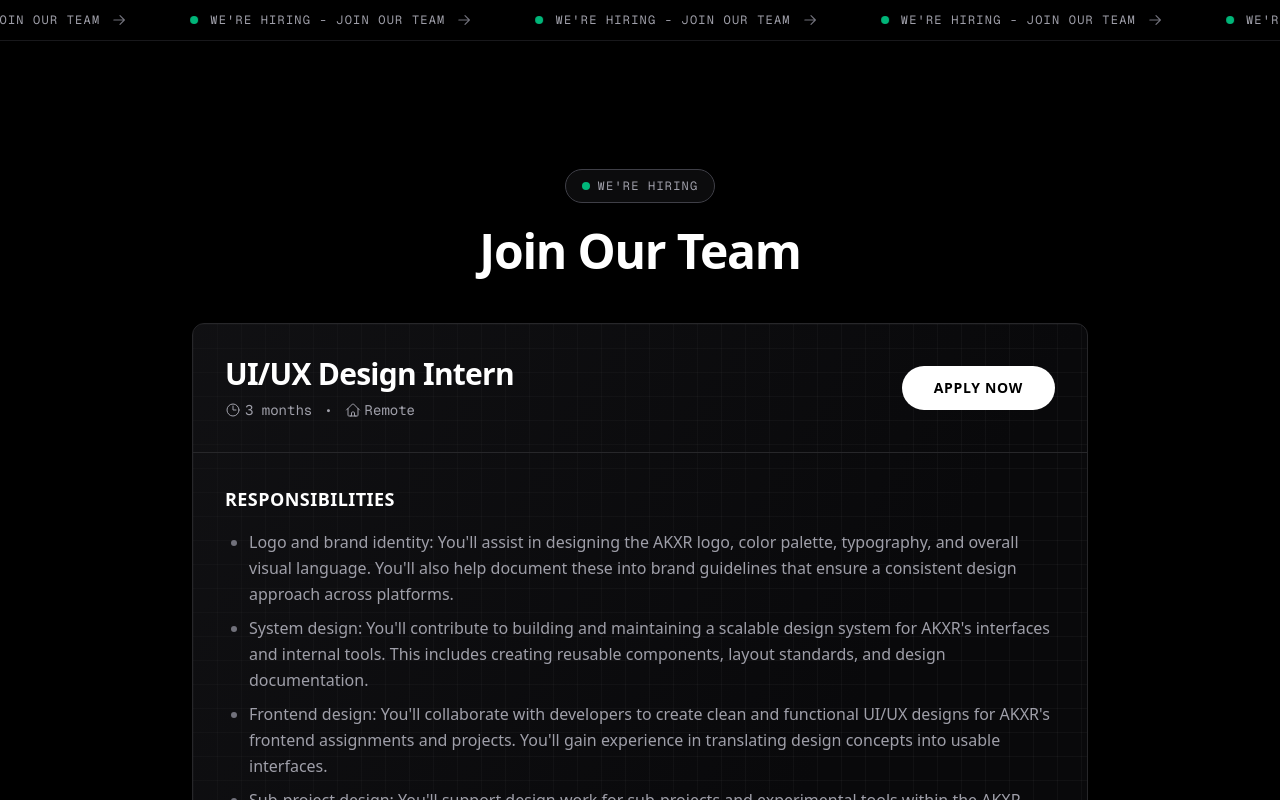
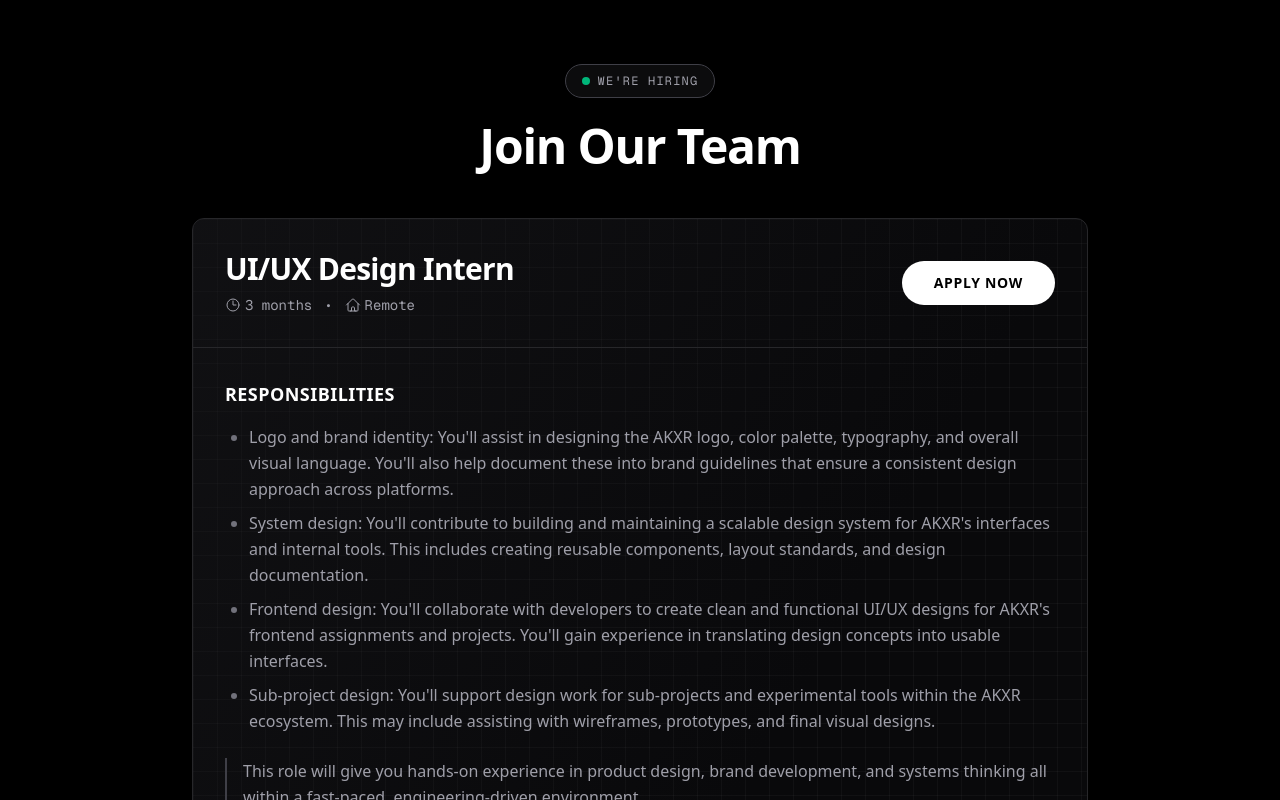
Before and after one commit to akxr-in/akxr-landing-page, a Next.js app: page /careers in a window 1280 px wide. Shown: the top 800 px of the page. Built offline with nearby package versions, Linux system fonts and the light colour scheme.

Commit message:
feat: refactor button components in Careers, Hero, and Pricing pages for consistency and improved UX; add Footer to Careers page

```diff
--- a/app/careers/page.tsx
+++ b/app/careers/page.tsx
@@ -1,11 +1,13 @@
 "use client";
 
-import Link from "next/link";
+import Button from "../components/Button";
+import Footer from "../components/Footer";
 
 export default function Careers() {
 
   return (
-    <main className="min-h-screen bg-black text-white py-32 px-4">
+    <>
+    <main className="min-h-screen bg-black text-white py-16 px-4">
       <div className="mx-auto max-w-4xl">
         {/* Header Section */}
         <div className="mb-12 text-center">
@@ -50,15 +52,14 @@
                 </span>
               </div>
             </div>
-            <Link
+            <Button
               href="https://forms.gle/SvfVa63ECQKp9mtX6"
               target="_blank"
               rel="noopener noreferrer"
+              className="cursor-pointer px-6 sm:px-8 whitespace-nowrap"
             >
-              <button className="group cursor-pointer relative overflow-hidden rounded-full bg-white px-6 sm:px-8 py-3 text-sm font-bold text-black transition-transform hover:scale-105 active:scale-95 uppercase tracking-wider whitespace-nowrap">
-                Apply Now
-              </button>
-            </Link>
+              Apply Now
+            </Button>
           </div>
 
           <div className="relative">
@@ -158,5 +159,7 @@
         </div>
       </div>
     </main>
+    <Footer />
+    </>
   );
 }
--- /dev/null
+++ b/app/components/Button.tsx
@@ -0,0 +1,57 @@
+'use client';
+
+import { ButtonHTMLAttributes, ReactNode } from 'react';
+
+interface ButtonProps extends ButtonHTMLAttributes<HTMLButtonElement> {
+  children: ReactNode;
+  variant?: 'primary' | 'secondary';
+  fullWidth?: boolean;
+  href?: string;
+  target?: string;
+  rel?: string;
+}
+
+export default function Button({
+  children,
+  variant = 'primary',
+  fullWidth = false,
+  href,
+  target,
+  rel,
+  className = '',
+  onClick,
+  ...props
+}: ButtonProps) {
+  const baseStyles = 'group relative overflow-hidden rounded-full px-8 py-3 text-sm font-bold transition-transform hover:scale-105 active:scale-95 uppercase tracking-wider';
+
+  const variantStyles = {
+    primary: 'bg-white text-black',
+    secondary: 'border border-zinc-800 bg-black/50 text-white backdrop-blur-sm hover:bg-zinc-900'
+  };
+
+  const widthStyles = fullWidth ? 'w-full' : '';
+
+  const buttonClasses = `${baseStyles} ${variantStyles[variant]} ${widthStyles} ${className}`.trim();
+
+  const handleClick = (e: React.MouseEvent<HTMLButtonElement>) => {
+    if (href) {
+      window.open(href, target || '_self', rel ? `noreferrer noopener` : undefined);
+    }
+    if (onClick) {
+      onClick(e);
+    }
+  };
+
+  return (
+    <button
+      className={buttonClasses}
+      onClick={handleClick}
+      {...props}
+    >
+      <span className="relative z-10">{children}</span>
+      {variant === 'primary' && (
+        <div className="absolute inset-0 -translate-x-full bg-zinc-300 transition-transform duration-500 group-hover:translate-x-0" />
+      )}
+    </button>
+  );
+}
--- a/app/components/Hero.tsx
+++ b/app/components/Hero.tsx
@@ -1,4 +1,6 @@
 'use client';
+
+import Button from './Button';
 
 export default function Hero() {
   return (
@@ -14,15 +16,12 @@
         </p>
 
         <div className="flex flex-col items-center justify-center gap-4 sm:flex-row animate-fade-in-up delay-200">
-          <button onClick={() => {
-            window.open('https://forms.gle/SZvZP9o4oFmGHjTg7', '_blank')
-          }} className="group relative overflow-hidden rounded-full bg-white px-8 py-3 text-sm font-bold text-black transition-transform hover:scale-105 active:scale-95 uppercase tracking-wider">
-            <span className="relative z-10">Join the waitlist</span>
-            <div className="absolute inset-0 -translate-x-full bg-zinc-300 transition-transform duration-500 group-hover:translate-x-0" />
-          </button>
-          {/* <button className="rounded-full border border-zinc-800 bg-black/50 px-8 py-3 text-sm font-bold text-white backdrop-blur-sm transition-colors hover:bg-zinc-900 uppercase tracking-wider">
+          <Button href="https://forms.gle/SZvZP9o4oFmGHjTg7" target="_blank">
+            Join the waitlist
+          </Button>
+          {/* <Button variant="secondary">
             Learn More
-          </button> */}
+          </Button> */}
         </div>
       </div>
     </section>
--- a/app/components/HiringBanner.tsx
+++ b/app/components/HiringBanner.tsx
@@ -1,6 +1,14 @@
 'use client';
 
+import { usePathname } from "next/navigation";
+
 const HiringBanner = () => {
+  const pathname= usePathname()
+
+  if (pathname?.includes('careers')) {
+    return null;
+  }
+
   return (
     <div className="w-full border-b border-zinc-900 bg-black py-3 overflow-hidden relative">
       <a
--- a/app/components/Pricing.tsx
+++ b/app/components/Pricing.tsx
@@ -1,4 +1,6 @@
 'use client';
+
+import Button from './Button';
 
 export default function Pricing() {
     return (
@@ -6,8 +8,8 @@
             <div className="relative z-10 mx-auto max-w-3xl text-center">
                 <div className="relative overflow-hidden rounded-xl border border-zinc-800 bg-zinc-950 p-8 backdrop-blur-md sm:p-12">
                     {/* Tech grid background */}
-                    <div className="absolute inset-0 bg-[linear-gradient(to_right,#80808012_1px,transparent_1px),linear-gradient(to_bottom,#80808012_1px,transparent_1px)] bg-[size:24px_24px]" />
-                    <div className="absolute inset-0 bg-gradient-to-br from-zinc-900/50 via-transparent to-transparent" />
+                    <div className="absolute inset-0 bg-[linear-gradient(to_right,#80808012_1px,transparent_1px),linear-gradient(to_bottom,#80808012_1px,transparent_1px)] bg-size-[24px_24px]" />
+                    <div className="absolute inset-0 bg-linear-to-br from-zinc-900/50 via-transparent to-transparent" />
 
                     <div className="relative z-10">
                         <h2 className="mb-8 text-3xl font-bold tracking-tight text-white sm:text-4xl">
@@ -37,12 +39,13 @@
                             </p>
                         </div>
 
-                        <button onClick={() => {
-            window.open('https://forms.gle/SZvZP9o4oFmGHjTg7', '_blank')
-          }} className="group relative w-full overflow-hidden rounded-lg bg-white px-8 py-4 text-sm font-bold text-black transition-all hover:bg-zinc-200 sm:w-auto sm:px-12">
-                            <span className="relative z-10 uppercase tracking-wider">Start Learning Now</span>
-                            <div className="absolute inset-0 -translate-x-full bg-zinc-300 transition-transform duration-500 group-hover:translate-x-0" />
-                        </button>
+                        <Button
+                            href="https://forms.gle/SZvZP9o4oFmGHjTg7"
+                            target="_blank"
+                            className="sm:px-12 py-4"
+                        >
+                            Start Learning Now
+                        </Button>
                     </div>
                 </div>
             </div>
```
